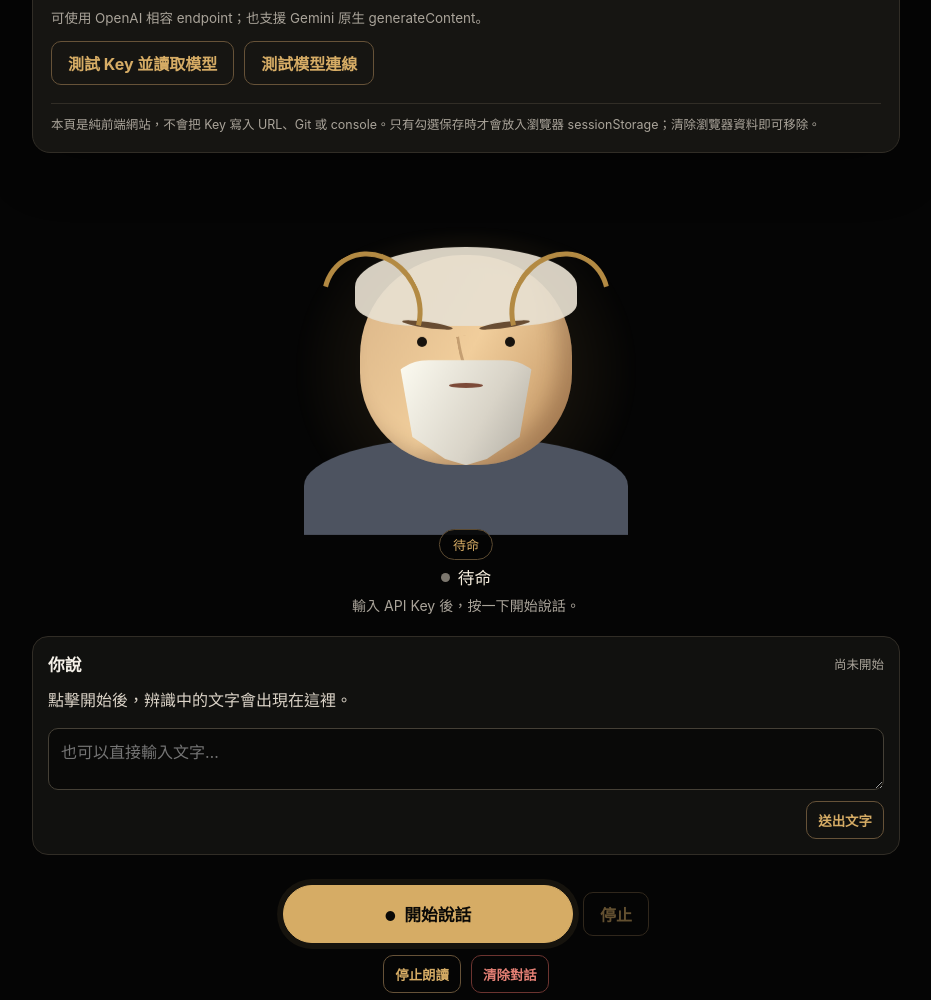
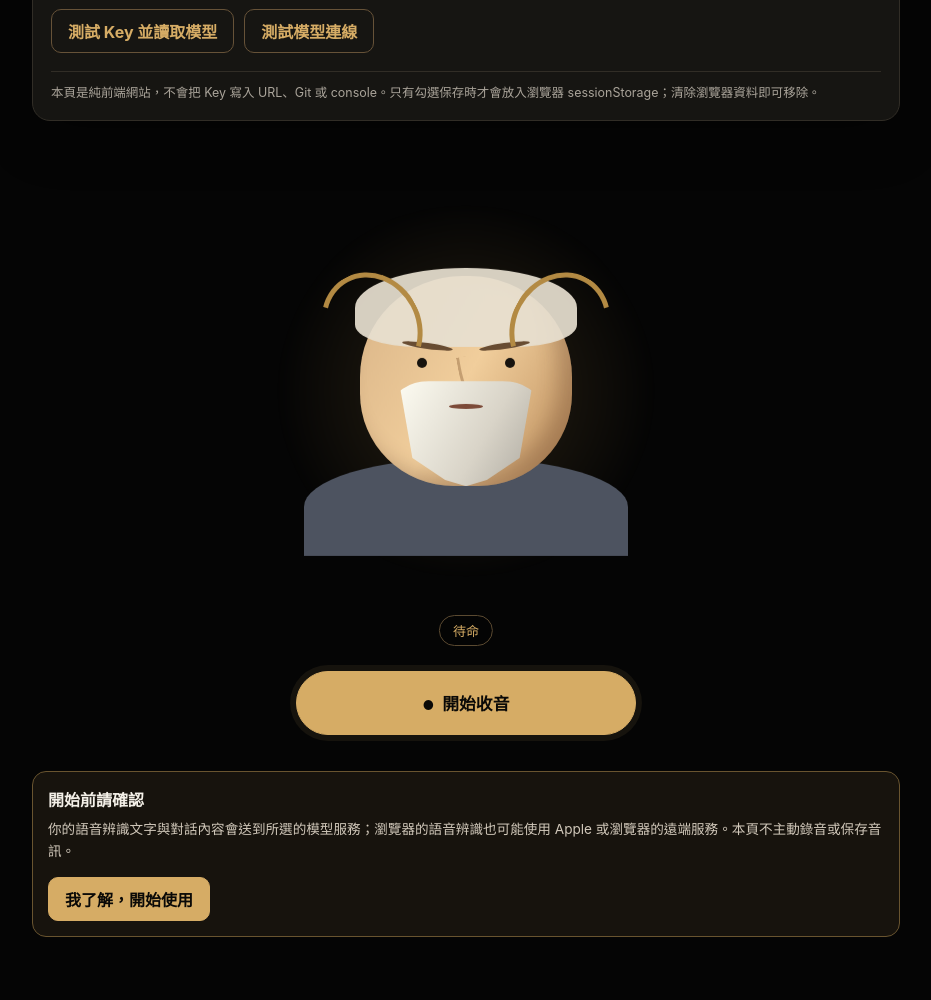
Before and after one commit to educatres/socratesvoice, a website: page index.html in a window 1280 px wide. Shown: the part 583-1583 px from the top of the page, without its empty margins (174-1105 px from the left). After the commit the page ends 1542 px from the top, so only its background shows below. Drawn offline with Linux system fonts and the light colour scheme.

Commit message:
Simplify voice UI and loop back to listening

```diff
--- a/css/app.css
+++ b/css/app.css
@@ -51,6 +51,7 @@ h2 { font-size: 1.05rem; margin-bottom: 0; }
 .laurel { position: absolute; z-index: 3; top: 8%; width: 35%; height: 40%; border: 5px solid #b38a43; border-left-color: transparent; border-bottom-color: transparent; border-radius: 50%; transform: rotate(-28deg); }.laurel-left { left: -1%; }.laurel-right { right: -1%; transform: scaleX(-1) rotate(-28deg); }
 .avatar-caption { position: absolute; bottom: 5px; left: 50%; transform: translateX(-50%); border: 1px solid #5b4a31; border-radius: 99px; padding: 5px 13px; background: rgba(5,5,5,.9); color: var(--gold); font-size: .82rem; }
 .avatar-stage[data-state="listening"] .avatar-glow { background: radial-gradient(circle, rgba(92,174,204,.27), transparent 68%); animation: pulse 1.8s infinite; }.avatar-stage[data-state="thinking"] .socrates { animation: think 4s ease-in-out infinite; }.avatar-stage[data-state="speaking"] .mouth { animation: mouth .25s infinite alternate; }.avatar-stage[data-state="error"] .avatar-glow { background: radial-gradient(circle, rgba(198,90,82,.25), transparent 68%); }
+.avatar-stage.face-blink .eye { animation: none; transform: scaleY(.08); }.avatar-stage.face-brow .brow-left { transform: translateY(-4px) rotate(8deg); }.avatar-stage.face-brow .brow-right { transform: translateY(-4px) rotate(-8deg); }.avatar-stage.face-turn .head { transform: rotate(-3deg) translateX(-2px); }.avatar-stage.face-mouth .mouth { animation: mouth .16s infinite alternate; }
 .status-line { display: flex; justify-content: center; align-items: center; gap: 8px; color: #f4ecdc; font-size: 1.05rem; }.status-dot { width: 9px; height: 9px; border-radius: 50%; background: #7c776e; }.status-listening { background: #66b5d1; animation: pulse 1.2s infinite; }.status-thinking { background: var(--gold); animation: pulse 1.2s infinite; }.status-speaking { background: #9a83db; }.status-error { background: var(--danger); }.status-detail { color: var(--muted); margin: 6px auto 0; min-height: 1.5em; font-size: .88rem; }
 .conversation { display: grid; gap: 12px; margin-top: 12px; }.transcript-card, .message { background: var(--panel); border: 1px solid var(--border); border-radius: 16px; padding: 15px; }.card-heading span { font-size: .78rem; color: var(--muted); }.interim-text { min-height: 28px; margin: 12px 0; color: #dbd3c7; line-height: 1.6; }.manual-input textarea { resize: vertical; min-height: 60px; }.manual-actions { justify-content: flex-end; margin-top: 7px; }.conversation-list { display: grid; gap: 9px; max-height: 360px; overflow: auto; scroll-behavior: smooth; }.message { background: #0e0e0d; }.message.user { border-left: 3px solid #6b95a8; }.message.assistant { border-left: 3px solid var(--gold); }.message-role { color: var(--gold); font-size: .75rem; letter-spacing: .08em; }.message p { margin: 7px 0 0; white-space: pre-wrap; line-height: 1.7; }.message-speak { margin-top: 11px; min-height: 40px; border: 1px solid #705a39; border-radius: 9px; padding: 7px 12px; color: var(--gold); background: #17130d; font-size: .84rem; }.message-speak:active { background: #2a2115; }
 .controls { padding: 18px 0 4px; }.primary-controls { justify-content: center; }.start-button { border-radius: 99px; min-width: min(72vw, 290px); min-height: 58px; font-size: 1.05rem; box-shadow: 0 0 0 6px rgba(214,172,101,.08); }.mic-icon { margin-right: 8px; font-size: .8rem; }.secondary-controls { justify-content: center; margin-top: 12px; flex-wrap: wrap; }.voice-settings { padding: 15px 0 5px; border-top: 1px solid var(--border); }.rate-field output { color: var(--gold); margin-left: 5px; }.rate-field input { padding: 0; min-height: 28px; accent-color: var(--gold); }
@@ -60,3 +61,17 @@ footer { border-top: 1px solid var(--border); display: flex; justify-content: sp
 @keyframes breathe { 0%,100% { transform: translateY(3px); } 50% { transform: translateY(-4px); } } @keyframes blink { 0%,46%,50%,100% { transform: scaleY(1); } 48% { transform: scaleY(.1); } } @keyframes pulse { 50% { opacity: .45; transform: scale(1.08); } } @keyframes think { 0%,100% { transform: rotate(0); } 50% { transform: rotate(-3deg) translateX(-2px); } } @keyframes mouth { from { transform: scaleX(.7); } to { transform: scaleX(1.2); } }
 @media (prefers-reduced-motion: reduce) { *, *::before, *::after { animation-duration: .01ms !important; animation-iteration-count: 1 !important; scroll-behavior: auto !important; } }
 @media (max-width: 560px) { .settings-grid, .voice-settings { grid-template-columns: 1fr; }.field-wide { grid-column: auto; }.settings-actions { display: grid; grid-template-columns: 1fr; }.settings-actions .button { width: 100%; }.key-row { flex-wrap: wrap; }.key-row input { flex-basis: 100%; }.avatar-stage { height: 275px; } footer { flex-direction: column; } }
+
+/* The normal controls remain available in the DOM for accessibility and
+   settings, while the default canvas is intentionally a focused avatar mode. */
+body.minimal-mode .topbar > div, body.minimal-mode .conversation, body.minimal-mode .voice-settings, body.minimal-mode .secondary-controls, body.minimal-mode .status-line, body.minimal-mode .status-detail, body.minimal-mode footer { display: none; }
+body.minimal-mode .topbar { min-height: 32px; justify-content: flex-end; }
+body.minimal-mode .topbar .icon-button { width: 34px; min-width: 34px; height: 34px; opacity: .35; font-size: 1rem; }
+body.minimal-mode .hero { padding-top: 0; }
+body.minimal-mode .avatar-stage { height: min(65svh, 560px); }
+body.minimal-mode .controls { padding: 12px 0 max(18px, env(safe-area-inset-bottom)); }
+body.minimal-mode .primary-controls { justify-content: center; }
+body.minimal-mode #stop-button { display: none; }
+body.minimal-mode .start-button { min-width: min(82vw, 340px); min-height: 64px; }
+body.minimal-mode .interim-card { display: none; }
+body.minimal-mode .settings-panel:not([hidden]) { display: block; }
--- a/index.html
+++ b/index.html
@@ -7,7 +7,7 @@
     <meta name="description" content="以語音與蘇格拉底式 AI 對話的純前端工具" />
     <meta http-equiv="Content-Security-Policy" content="default-src 'self'; script-src 'self'; style-src 'self'; img-src 'self' data:; media-src 'self'; connect-src 'self' https://api.openai.com https://api.x.ai https://generativelanguage.googleapis.com https://air.cgu.edu.tw; object-src 'none'; base-uri 'self'; frame-ancestors 'none'" />
     <title>Socrates Voice AI｜蘇格拉底語音 AI</title>
-    <link rel="stylesheet" href="./css/app.css?v=e084683" />
+    <link rel="stylesheet" href="./css/app.css?v=minimal-20261126" />
   </head>
   <body>
     <div class="app-shell">
@@ -93,7 +93,7 @@
 
         <section class="controls" aria-label="語音控制">
           <div class="primary-controls">
-            <button class="start-button" id="start-button" type="button"><span class="mic-icon">●</span><span id="start-label">開始說話</span></button>
+            <button class="start-button" id="start-button" type="button"><span class="mic-icon">●</span><span id="start-label">開始收音</span></button>
             <button class="button secondary" id="stop-button" type="button" disabled>停止</button>
           </div>
           <div class="secondary-controls">
@@ -120,6 +120,6 @@
 
       <footer><span>純前端・API Key 由你自行管理</span><a href="./Socrates_Voice_AI_Spec.md" target="_blank" rel="noreferrer">開發規格</a></footer>
     </div>
-    <script type="module" src="./js/app.js?v=e084683"></script>
+    <script type="module" src="./js/app.js?v=minimal-20261126"></script>
   </body>
 </html>
--- a/js/app.js
+++ b/js/app.js
@@ -36,10 +36,9 @@ const state = new ConversationState((next, detail) => {
   el.avatarStage.dataset.state = next
   avatar.setState(next)
   el.statusDot.className = `status-dot status-${next}`
-  const active = next !== STATES.IDLE && next !== STATES.AWAIT_TAP && next !== STATES.ERROR
-  el.start.disabled = active && next !== STATES.LISTENING
-  el.stop.disabled = !active
-  el.startLabel.textContent = next === STATES.LISTENING ? '收音中…' : next === STATES.SPEAKING ? '朗讀中…' : '開始說話'
+  el.start.disabled = next === STATES.THINKING
+  el.stop.disabled = true
+  el.startLabel.textContent = next === STATES.LISTENING ? '停止收音' : next === STATES.SPEAKING ? '朗讀中…' : '開始收音'
   if (next === STATES.ERROR) el.retry.hidden = false
   else if (next !== STATES.THINKING) el.retry.hidden = true
 })
@@ -146,7 +145,9 @@ function beginListening(isAuto = false) {
   if (consentNeeded) { el.consent.hidden = false; return }
   if (!settings.apiKey.trim()) { openSettings(true); setStatusError('請先輸入 API Key，再開始語音對話。'); return }
   if (!recognitionSupported()) { state.set(STATES.AWAIT_TAP, '此瀏覽器不支援語音辨識，請在下方文字框輸入訊息。'); el.manual.focus(); return }
-  autoListen = isAuto || el.mode.value !== 'general'
+  // Both conversation modes return to microphone capture after TTS. The
+  // mode controls the prompt style, not whether the hands-free loop runs.
+  autoListen = true
   state.beginSession(); const session = state.session; const turn = state.nextTurn(); resetRecognition(); recognitionEnded = false
   recognition = createRecognition({ lang: settings.language, onStart: () => { window.clearTimeout(recognitionWatchdog); recognitionStarted = true; state.set(STATES.LISTENING); el.interimLabel.textContent = '辨識中'; el.interim.textContent = '請說話…' }, onInterim: (text) => { el.interim.textContent = text; el.interimLabel.textContent = '辨識中' }, onFinal: (text) => { pendingText = `${pendingText} ${text}`.trim(); try { recognition?.stop() } catch { /* ignore */ } }, onError: (error) => { if (error === 'aborted') return; resetRecognition(); if (error === 'not-allowed' || error === 'service-not-allowed') setStatusError('麥克風權限被拒絕，請在 Safari 網站設定允許麥克風，或改用文字輸入。'); else setStatusError(`語音辨識失敗（${error}），可重試或改用文字輸入。`) }, onEnd: () => { window.clearTimeout(recognitionWatchdog); recognitionEnded = true; if (pendingText) finishListening(session, turn); else if (state.state === STATES.LISTENING && recognitionStarted) state.set(STATES.AWAIT_TAP, '沒有辨識到文字，請再試一次。') } })
   try { recognition.start() } catch { setStatusError('無法啟動麥克風，請重試或改用文字輸入。') }
@@ -197,7 +198,7 @@ async function testConnection() {
 
 function speakFromUserGesture(text) {
   if (!text) return
-  autoListen = false
+  autoListen = true
   speaker.stop()
   populateVoices()
   window.speechSynthesis?.resume?.()
@@ -207,17 +208,25 @@ function speakFromUserGesture(text) {
 
 function replayLastReply() { speakFromUserGesture(lastReply) }
 
+function primaryAction() {
+  if (state.state === STATES.LISTENING) { stopAll(); return }
+  if (state.state === STATES.SPEAKING) { speaker.stop(); state.set(STATES.AWAIT_TAP, '朗讀已停止；按開始收音繼續。'); return }
+  if (state.state === STATES.THINKING) return
+  beginListening(false)
+}
+
 function clearConversation() { messages = []; lastPrompt = ''; lastReply = ''; el.replay.hidden = true; renderConversation(); el.interim.textContent = '對話已清除。'; el.interimLabel.textContent = '尚未開始'; stopAll() }
 
 function setupEvents() {
   el.settingsToggle.addEventListener('click', () => el.settingsPanel.hidden ? openSettings() : closeSettings()); el.settingsClose.addEventListener('click', closeSettings)
   el.provider.addEventListener('change', (event) => selectProvider(event.target.value)); el.key.addEventListener('input', () => { settings = { ...settings, apiKey: el.key.value }; models = []; showModels(''); persist() }); el.toggleKey.addEventListener('click', () => { const visible = el.key.type === 'text'; el.key.type = visible ? 'password' : 'text'; el.toggleKey.textContent = visible ? '顯示' : '隱藏' }); el.clearKey.addEventListener('click', () => { clearStoredKey(settings.provider); settings = { ...settings, apiKey: '', rememberKey: false }; el.key.value = ''; el.remember.checked = false; persist(); showModels('已清除目前 Provider 的 API Key。') }); el.remember.addEventListener('change', () => { settings = { ...settings, rememberKey: el.remember.checked }; persist() }); el.base.addEventListener('change', () => { settings = { ...settings, baseUrl: el.base.value.trim() }; persist() }); el.model.addEventListener('input', () => { settings = { ...settings, modelId: el.model.value.trim() }; persist() }); el.reasoning.addEventListener('change', () => { settings = { ...settings, reasoningEffort: el.reasoning.value }; persist() }); el.testProvider.addEventListener('click', testProvider); el.testConnection.addEventListener('click', testConnection)
   el.language.addEventListener('change', () => { settings = { ...settings, language: el.language.value, voiceName: '' }; persist(); populateVoices() }); el.voice.addEventListener('change', () => { settings = { ...settings, voiceName: el.voice.value }; persist() }); el.rate.addEventListener('input', () => { settings = { ...settings, rate: Number(el.rate.value) }; el.rateValue.value = el.rate.value; persist() }); el.mode.addEventListener('change', () => { settings = { ...settings, mode: el.mode.value }; persist() })
-  el.start.addEventListener('click', () => beginListening(false)); el.stop.addEventListener('click', stopAll); el.stopSpeaking.addEventListener('click', () => { speaker.stop(); state.set(STATES.AWAIT_TAP, '朗讀已停止；按「重新朗讀」或開始說話繼續。') }); el.replay.addEventListener('click', replayLastReply); el.retry.addEventListener('click', retry); el.clearConversation.addEventListener('click', clearConversation); el.sendManual.addEventListener('click', () => { const value = el.manual.value.trim(); if (value) { if (state.state === STATES.SPEAKING) speaker.stop(); primeSpeechSynthesis(settings.language); populateVoices(); state.beginSession(); submitText(value, state.session, state.nextTurn()) } }); el.manual.addEventListener('keydown', (event) => { if ((event.metaKey || event.ctrlKey) && event.key === 'Enter') el.sendManual.click() })
+  el.start.addEventListener('click', primaryAction); el.stop.addEventListener('click', stopAll); el.stopSpeaking.addEventListener('click', () => { speaker.stop(); state.set(STATES.AWAIT_TAP, '朗讀已停止；按「重新朗讀」或開始說話繼續。') }); el.replay.addEventListener('click', replayLastReply); el.retry.addEventListener('click', retry); el.clearConversation.addEventListener('click', clearConversation); el.sendManual.addEventListener('click', () => { const value = el.manual.value.trim(); if (value) { if (state.state === STATES.SPEAKING) speaker.stop(); primeSpeechSynthesis(settings.language); populateVoices(); state.beginSession(); submitText(value, state.session, state.nextTurn()) } }); el.manual.addEventListener('keydown', (event) => { if ((event.metaKey || event.ctrlKey) && event.key === 'Enter') el.sendManual.click() })
   el.consentAccept.addEventListener('click', () => { saveConsent(); consentNeeded = false; el.consent.hidden = true; beginListening(false) }); window.speechSynthesis?.addEventListener?.('voiceschanged', populateVoices); document.addEventListener('visibilitychange', () => { if (document.visibilityState !== 'visible' && (state.state === STATES.LISTENING || state.state === STATES.SPEAKING || state.state === STATES.THINKING)) stopAll() })
 }
 
-renderProviderOptions(); updateSettingsForm(); populateVoices(); setupEvents(); state.set(STATES.IDLE)
+document.body.classList.add('minimal-mode')
+renderProviderOptions(); updateSettingsForm(); populateVoices(); setupEvents(); avatar.start(); state.set(STATES.IDLE)
 if (!recognitionSupported()) el.statusDetail.textContent = '此瀏覽器不支援語音辨識，仍可使用下方文字輸入。'
 if (consentNeeded) el.consent.hidden = false
 if (!settings.apiKey) openSettings()
--- a/js/avatar.js
+++ b/js/avatar.js
@@ -1,4 +1,29 @@
 const LABELS = { idle: '待命', listening: '聆聽中', thinking: '思考中', speaking: '說話中', 'await-tap': '點一下繼續', error: '發生錯誤' }
 export function createAvatar(stage, caption) {
-  return { setState(state) { stage.dataset.state = state; caption.textContent = LABELS[state] || LABELS.idle } }
+  let timer = 0
+  let activeAction = ''
+  const actions = [
+    ['face-blink', 180], ['face-blink', 220], ['face-brow', 650],
+    ['face-turn', 1150], ['face-mouth', 600], ['face-blink', 180],
+  ]
+  const schedule = () => {
+    if (window.matchMedia?.('(prefers-reduced-motion: reduce)').matches) return
+    const [className, duration] = actions[Math.floor(Math.random() * actions.length)]
+    const delay = 1800 + Math.floor(Math.random() * 6200)
+    timer = window.setTimeout(() => {
+      timer = 0
+      activeAction = className
+      stage.classList.add(className)
+      window.setTimeout(() => {
+        stage.classList.remove(className)
+        activeAction = ''
+        schedule()
+      }, duration)
+    }, delay)
+  }
+  return {
+    setState(state) { stage.dataset.state = state; caption.textContent = LABELS[state] || LABELS.idle },
+    start() { if (!timer && !activeAction) schedule() },
+    stop() { window.clearTimeout(timer); timer = 0; if (activeAction) stage.classList.remove(activeAction); activeAction = '' },
+  }
 }
```
